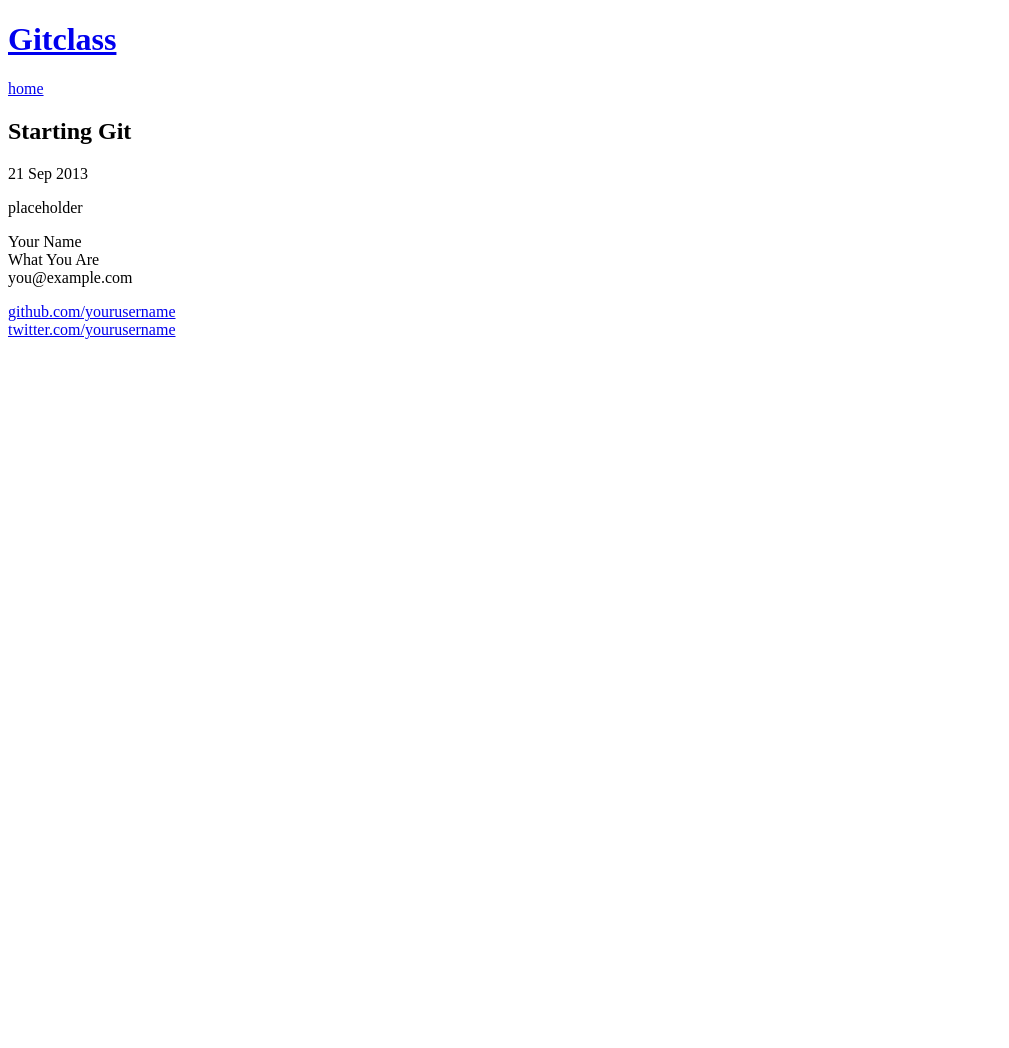
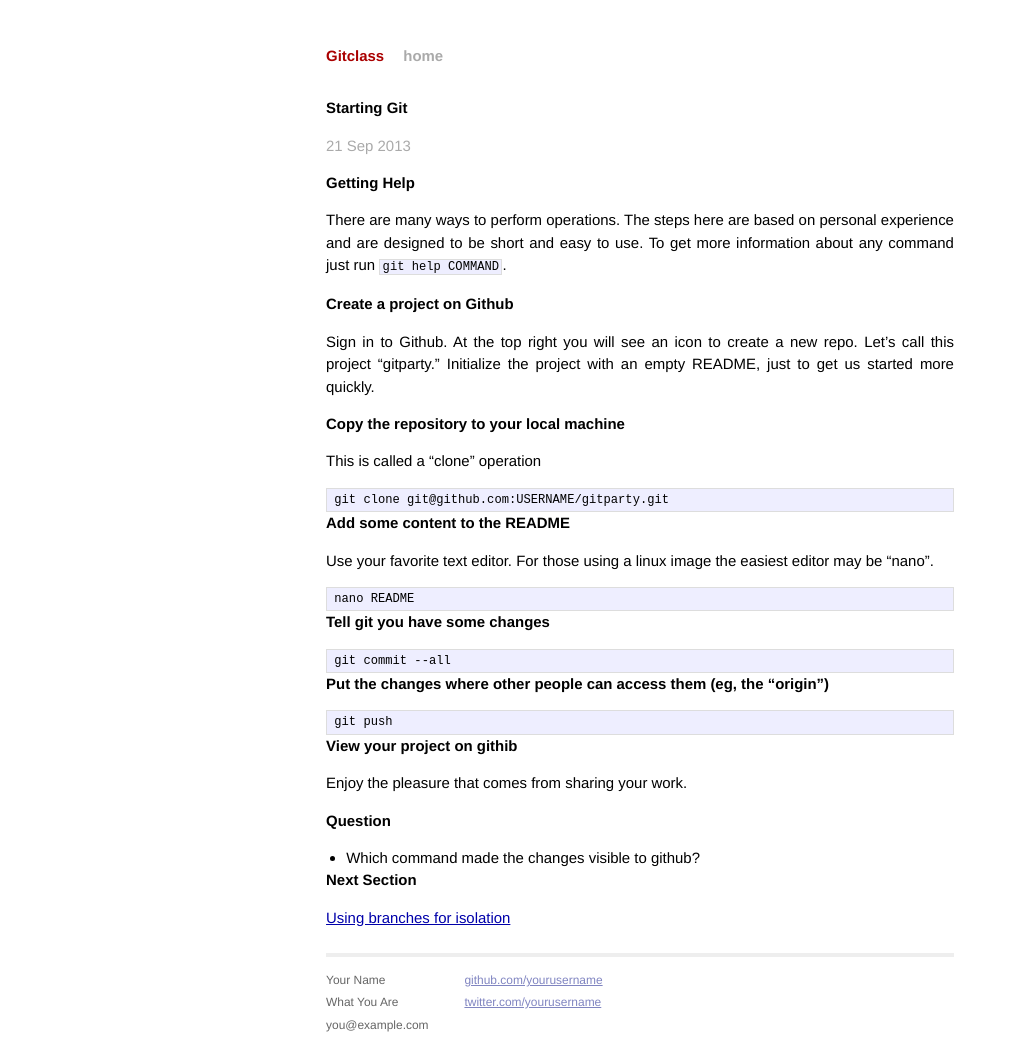
Before and after one commit to collexion/gitclass, a Jekyll site: the page built from _posts/2013-09-21-Start-git.md, in a window 1280 px wide. Shown: the whole page, without its empty margins (0-1009 px from the left). Built offline with Jekyll 4.4.1, drawn with Linux system fonts in a browser that asks for light colours; Markdown is read by kramdown in place of the engine named in the settings; before the commit the page ends 900 px from its top, so only the background shows below that.

Commit message:
Using branches.

```diff
--- a/_config.yml
+++ b/_config.yml
@@ -1,3 +1,4 @@
 name: Gitclass
 markdown: redcarpet
 pygments: true
+baseurl: /gitclass
--- a/_layouts/default.html
+++ b/_layouts/default.html
@@ -7,18 +7,18 @@
         <meta name="viewport" content="width=device-width">
 
         <!-- syntax highlighting CSS -->
-        <link rel="stylesheet" href="css/syntax.css">
+        <link rel="stylesheet" href="{{site.baseurl}}/css/syntax.css">
 
         <!-- Custom CSS -->
-        <link rel="stylesheet" href="css/main.css">
+        <link rel="stylesheet" href="{{site.baseurl}}/css/main.css">
 
     </head>
     <body>
 
         <div class="site">
           <div class="header">
-            <h1 class="title"><a href="/arduinoclass/">{{ site.name }}</a></h1>
-            <a class="extra" href="/arduinoclass/">home</a>
+            <h1 class="title"><a href="{{site.baseurl}}">{{ site.name }}</a></h1>
+            <a class="extra" href="{{site.baseurl}}">home</a>
           </div>
 
           {{ content }}
--- a/_posts/2013-09-21-Start-git.md
+++ b/_posts/2013-09-21-Start-git.md
@@ -5,4 +5,49 @@
 categories: lesson
 ---
 
-placeholder
+# Getting Help
+
+There are many ways to perform operations. The steps here are based on personal
+experience and are designed to be short and easy to use. To get more information
+about any command just run `git help COMMAND`.
+
+# Create a project on Github
+
+Sign in to Github. At the top right you will see an icon to create a new repo.
+Let's call this project "gitparty." Initialize the project with an empty README,
+just to get us started more quickly.
+
+# Copy the repository to your local machine
+
+This is called a "clone" operation
+
+    git clone git@github.com:USERNAME/gitparty.git
+
+# Add some content to the README
+
+Use your favorite text editor. For those using a linux image the easiest editor
+may be "nano".
+
+    nano README
+
+# Tell git you have some changes
+
+    git commit --all
+
+# Put the changes where other people can access them (eg, the "origin")
+
+    git push
+
+# View your project on githib
+
+Enjoy the pleasure that comes from sharing your work.
+
+# Question
+
+* Which command made the changes visible to github?
+
+# Next Section
+
+[Using branches for isolation][next-lesson]
+
+[next-lesson]: ../22/Using-branches.html
--- a/index.html
+++ b/index.html
@@ -15,7 +15,7 @@
 		<tbody>
 			{% for post in site.posts reversed %}
 				<tr>
-					<td><a href="gitclass/{{ post.url }}">{{ post.title }}</a></td>
+					<td><a href="{{ site.url }}{{ post.url }}">{{ post.title }}</a></td>
 					<td>
 						<span class="incomplete"></span>
 						<!-- <span class="complete"></span> -->
@@ -25,3 +25,5 @@
 		</tbody>
 	</table>
 </div>
+
+{{ site.url }}
```
Also changed, not shown: _posts/2013-09-22-Using-branches.md (added, +107 -0 lines).
